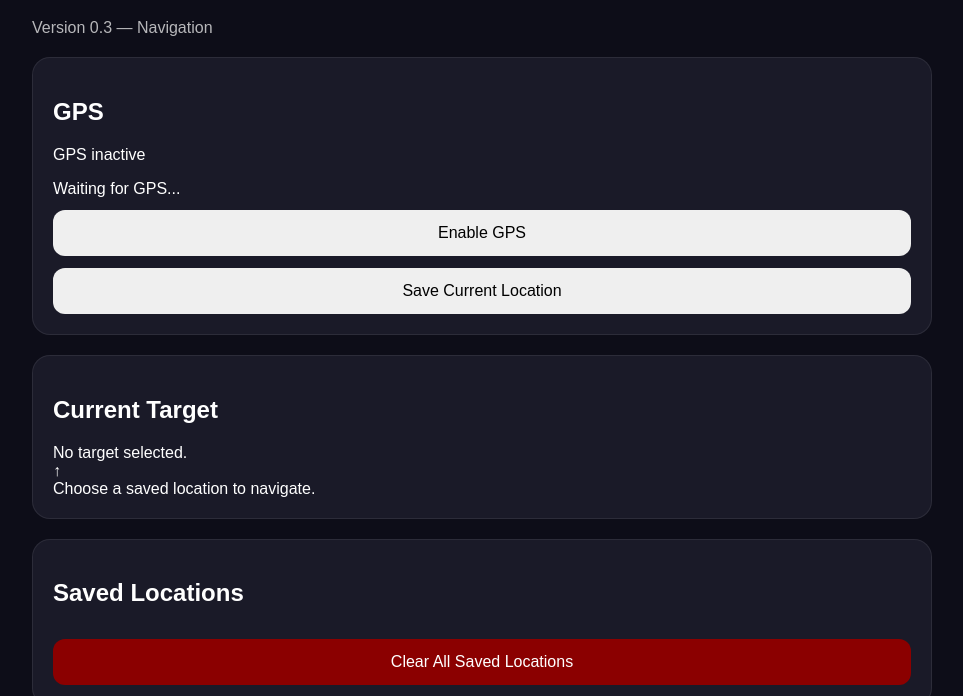
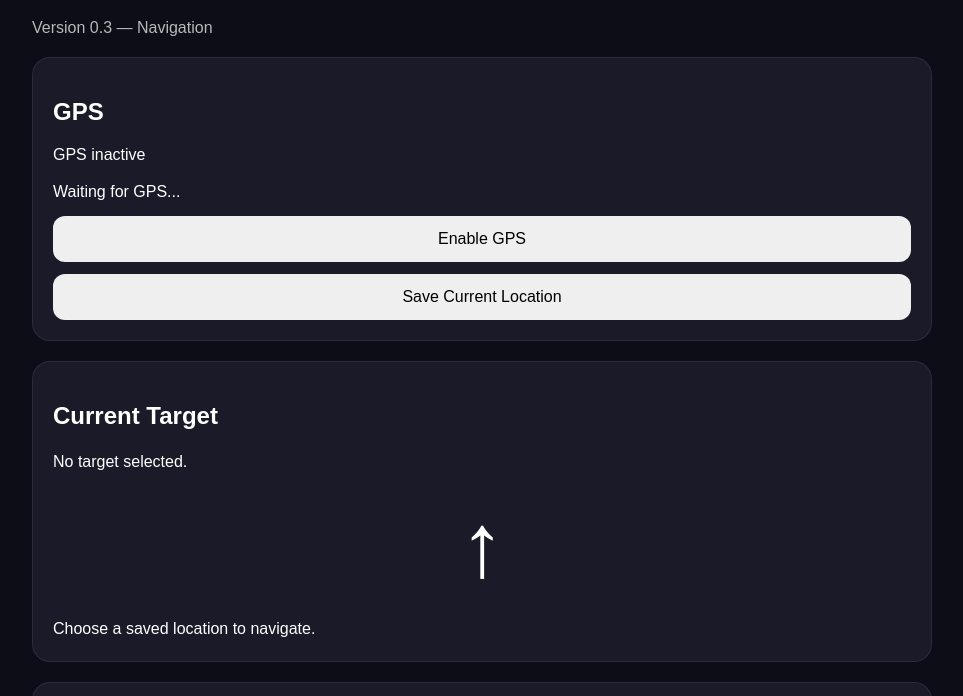
Before and after one commit to ijustcreate/location-based-quest-guide-app, a plain HTML site: page index.html in a window 1280 px wide. Shown: the part 82-778 px from the top of the page, without its empty margins (158-1121 px from the left). Drawn offline with Linux system fonts and the light colour scheme.

Commit message:
Update styles.css

```diff
--- a/styles.css
+++ b/styles.css
@@ -2,69 +2,87 @@
    Quest Compass Styles
    ================================================== */
 
+/* Page basics */
 body {
     background: #0d0d18;
     color: white;
     font-family: Arial, sans-serif;
-
     margin: 0;
     padding: 20px;
 }
 
+/* Main content wrapper */
 .container {
     max-width: 900px;
     margin: auto;
 }
 
+/* Version text under the title */
 .version {
     opacity: 0.7;
 }
 
+/* Main cards */
 .card {
     background: #1a1a28;
-
     border-radius: 18px;
-
     padding: 20px;
-
     margin-top: 20px;
-
     border: 1px solid rgba(255,255,255,0.08);
 }
 
+/* Normal buttons */
 button {
-
     width: 100%;
-
     margin-top: 12px;
-
     padding: 14px;
-
     border: none;
-
     border-radius: 12px;
-
     cursor: pointer;
-
     font-size: 16px;
 }
 
+/* Red delete/destructive buttons */
 .danger {
     background: darkred;
     color: white;
 }
 
+/* Saved location card */
 .locationCard {
-
     background: #11111a;
-
     padding: 12px;
-
     margin-top: 12px;
-
     border-radius: 12px;
 }
 
+/* Green GPS status */
 .active {
     color: lightgreen;
 }
+
+/* Navigation arrow */
+#directionArrow {
+    font-size: 90px;
+    text-align: center;
+    margin: 20px 0;
+    transition: transform 0.3s ease;
+}
+
+/* Navigation text */
+#navigationInfo,
+#targetInfo,
+#coords {
+    line-height: 1.5;
+}
+
+/* Navigate buttons */
+.navigateButton {
+    background: #2d4cff;
+    color: white;
+}
+
+/* Small helper text */
+.smallText {
+    opacity: 0.75;
+}
```
